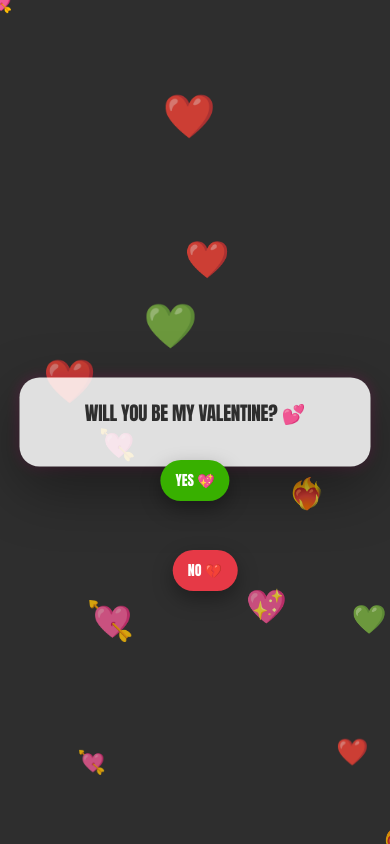
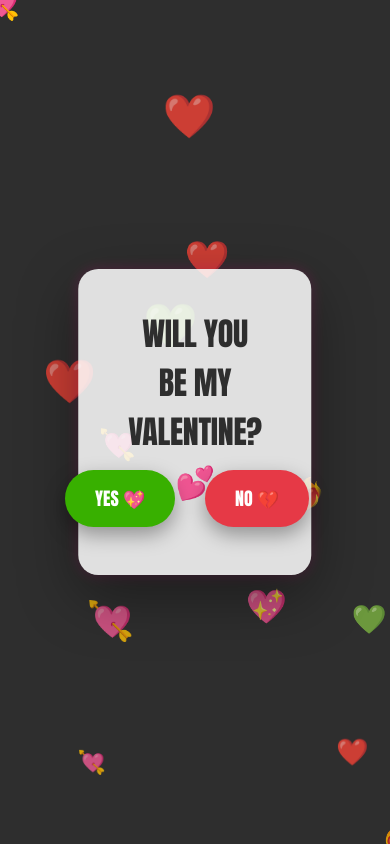
Before and after one commit to jvsanshu/bosslady, a plain HTML site: page index.html in a window 390 px wide. Drawn offline with Linux system fonts and the light colour scheme.

Commit message:
Update index.html

```diff
--- a/index.html
+++ b/index.html
@@ -123,72 +123,6 @@ button:hover {
   transform: translate(-50%, -50%);
   z-index: 99999;
 }
-
-/* --- Responsive tweaks --- */
-@media (max-width: 768px) {
-  .card {
-    width: 90%;
-    padding: 30px 20px;
-    font-size: 1.2rem;
-  }
-
-  h1 {
-    font-size: 1.5rem;
-    margin-bottom: 20px;
-  }
-
-  button {
-    padding: 12px 20px;
-    font-size: 16px;
-  }
-
-  #yes {
-    transform: translate(-50%, 30px); /* center better on small screens */
-  }
-
-  #no {
-    transform: translate(-50%, 80px);
-  }
-
-  #countdown {
-    font-size: 80px;
-  }
-
-  #message {
-    font-size: 28px;
-  }
-
-  #custom-cursor {
-    font-size: 24px;
-  }
-}
-
-@media (max-width: 480px) {
-  .card {
-    padding: 20px 15px;
-  }
-
-  h1 {
-    font-size: 1.2rem;
-  }
-
-  button {
-    padding: 10px 15px;
-    font-size: 14px;
-  }
-
-  #countdown {
-    font-size: 50px;
-  }
-
-  #message {
-    font-size: 22px;
-  }
-
-  #custom-cursor {
-    font-size: 20px;
-  }
-}
 </style>
 </head>
 <body>
@@ -222,10 +156,8 @@ function createHeart(){
 }
 const heartInterval=setInterval(createHeart,400);
 
-// ---------------- NO button dodge (desktop only) ----------------
+// ---------------- NO button dodge ----------------
 const noBtn=document.getElementById("no");
-
-if (!('ontouchstart' in window)) {
 let x = window.innerWidth/2 + 10;
 let y = window.innerHeight/2 + 48;
 let vx = 0, vy = 0;
@@ -256,7 +188,6 @@ if (!('ontouchstart' in window)) {
   }
 });
 animate();
-}
 
 // ---------------- Sounds ----------------
 const heartbeat = new Audio("https://freesound.org/data/previews/426/426997_5121236-lq.mp3"); // heartbeat
@@ -292,6 +223,7 @@ function yesClicked(){
   yesBtn.style.display='none';
   document.body.style.background='#ff6b6b';
 
+  // Emoji explosion
   for(let i=0;i<100;i++){
     const c = document.createElement('div');
     c.textContent = heartEmojis[Math.floor(Math.random()*heartEmojis.length)];
@@ -350,6 +282,7 @@ noBtn.addEventListener("click", ()=>{
   let timer = 5;
   countdown.textContent = timer;
 
+  // -------- AUDIO --------
   const beepCtx = new (window.AudioContext || window.webkitAudioContext)();
 
   function beep(){
@@ -368,6 +301,7 @@ noBtn.addEventListener("click", ()=>{
     osc.stop(now + 0.2);
   }
 
+  // 🔊 FIRST BEEP — EXACTLY WHEN 5 APPEARS
   beep();
 
   const beepInterval = setInterval(beep, 1000);
```
Lines whose indentation alone changed are shown as unchanged.
